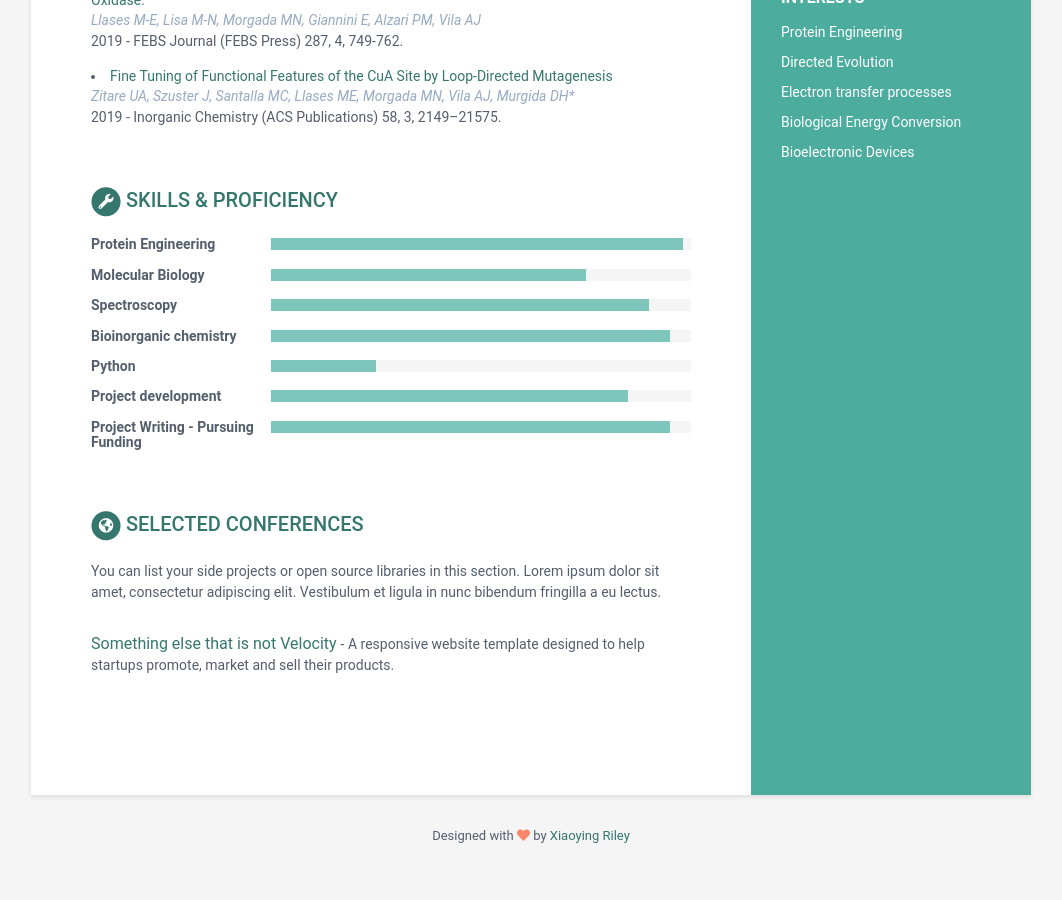
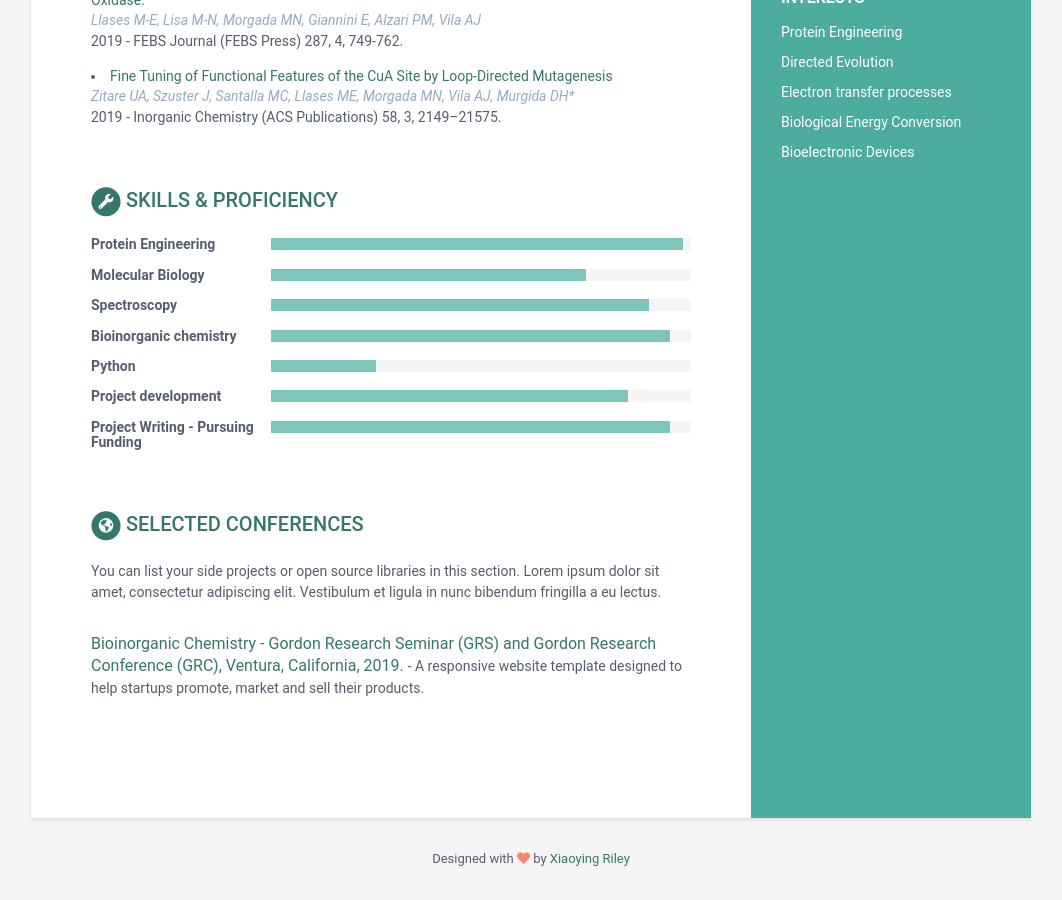
Before and after one commit to mellases/online-cv, a Jekyll site: the page built from index.html, in a window 1280 px wide and 900 px high, scrolled down 1007 px. Shown: the whole window, without its empty margins (109-1171 px from the left). Built offline with Jekyll 4.4.1, drawn with Linux system fonts in a browser that asks for light colours; before the commit the page ends 1884 px from its top, so only the background shows below that.

Commit message:
Update data.yml

```diff
--- a/_data/data.yml
+++ b/_data/data.yml
@@ -155,7 +155,7 @@ projects:
       Vestibulum et ligula in nunc bibendum fringilla a eu lectus.
     assignments:
 
-      - title: Something else that is not Velocity
+      - title: Bioinorganic Chemistry - Gordon Research Seminar (GRS) and Gordon Research Conference (GRC), Ventura, California, 2019.
         link: "https://community.home-assistant.io/t/yaml-did-not-find-expected-key-while-parsing-a-block-mapping/90511"
         tagline: "A responsive website template designed to help startups promote, market and sell their products."
 
@@ -164,6 +164,5 @@ projects:
 
 
 
-
 footer: >
     Designed with <i class="fas fa-heart"></i> by <a href="http://themes.3rdwavemedia.com" target="_blank" rel="nofollow">Xiaoying Riley</a>
```
